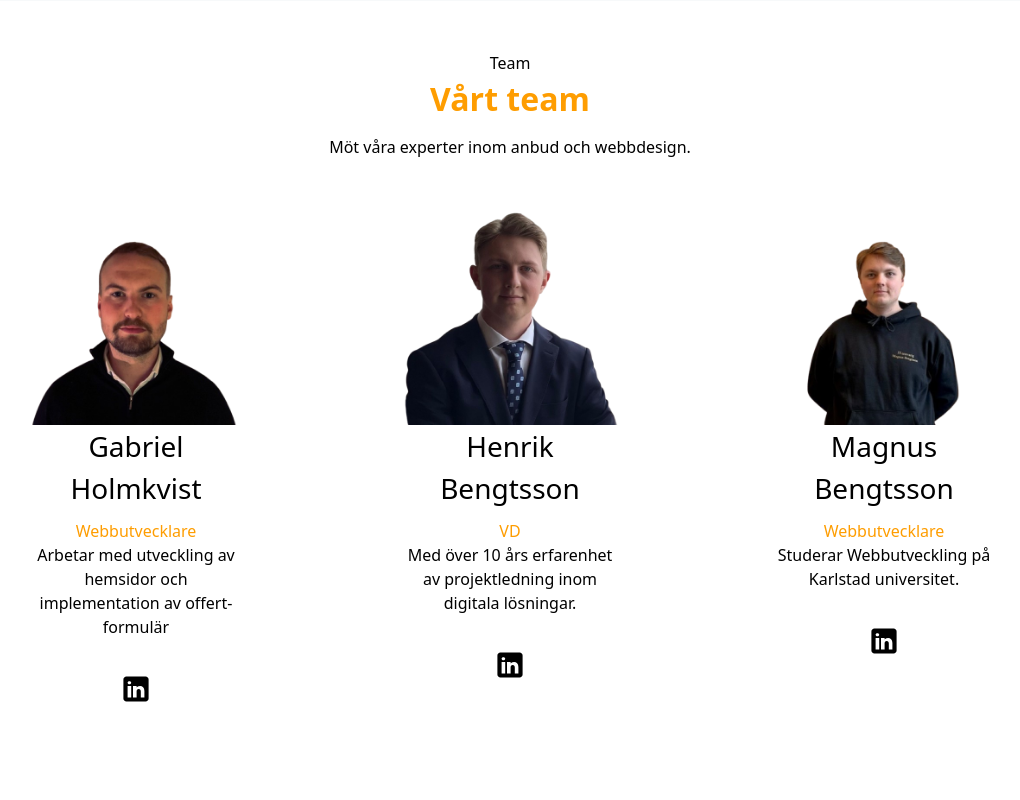
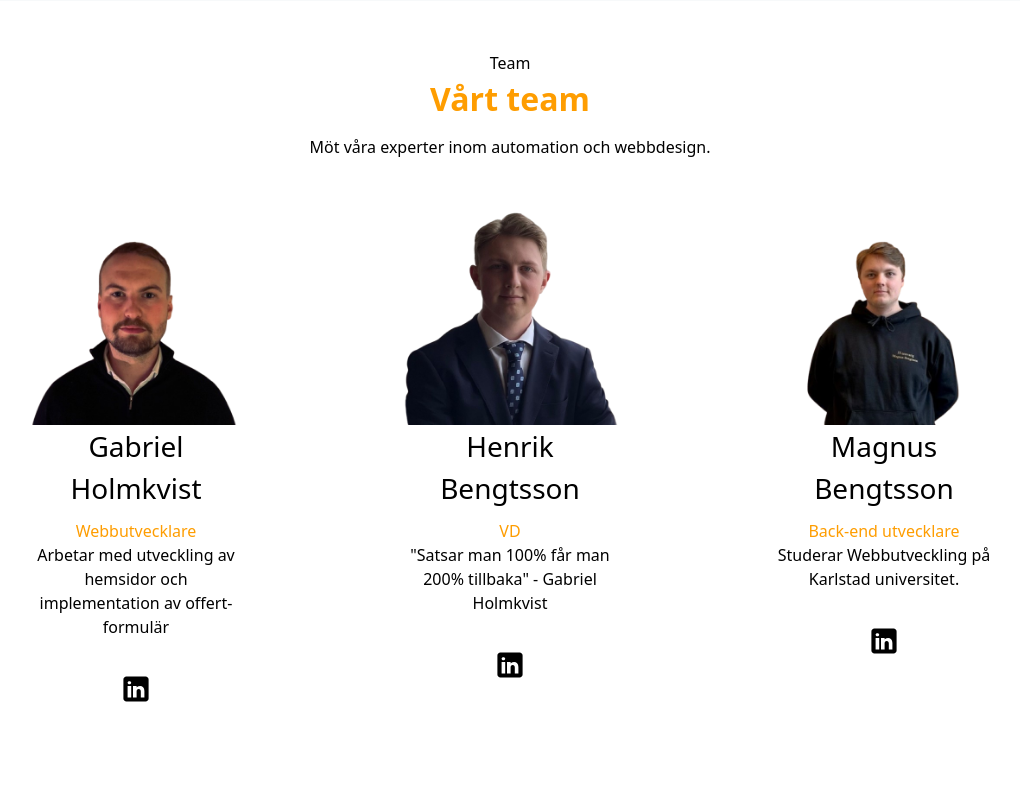
Before and after one commit to Wolkano/wolkano, a Vue app in the folder wolkano/: page /#/OfferMe in a window 1280 px wide. Shown: the part 1380-2180 px from the top of the page, without its empty margins (130-1150 px from the left). Built offline with nearby package versions, Linux system fonts and the light colour scheme.

Commit message:
asfsafasfdasf

```diff
--- a/wolkano/src/components/OurTeam.vue
+++ b/wolkano/src/components/OurTeam.vue
@@ -2,7 +2,7 @@
   <div class="mainDiv">
     <p>Team</p>
     <h2>Vårt team</h2>
-    <p>Möt våra experter inom anbud och webbdesign.</p>
+    <p>Möt våra experter inom automation och webbdesign.</p>
     <div class="contactGrid">
       <div
         class="contactCard"
@@ -45,9 +45,7 @@
         <img src="../assets/henrik.png" />
         <h3>Henrik Bengtsson</h3>
         <p class="role">VD</p>
-        <p>
-          Med över 10 års erfarenhet av projektledning inom digitala lösningar.
-        </p>
+        <p>"Satsar man 100% får man 200% tillbaka" - Gabriel Holmkvist</p>
         <div class="icons">
           <a href="https://www.linkedin.com/in/bengtssonhenrik/" target="_blank"
             ><svg
@@ -73,7 +71,7 @@
       >
         <img src="../assets/magnus.png" />
         <h3>Magnus Bengtsson</h3>
-        <p class="role">Webbutvecklare</p>
+        <p class="role">Back-end utvecklare</p>
         <p>Studerar Webbutveckling på Karlstad universitet.</p>
         <div class="icons">
           <a
@@ -154,7 +152,7 @@
       }
       img {
         max-height: 300px;
-        object-fit: cover;
+        object-fit: contain;
       }
       .icons {
         display: flex;
--- a/wolkano/src/views/AboutView.vue
+++ b/wolkano/src/views/AboutView.vue
@@ -13,7 +13,10 @@
       </div>
 
       <div class="image">
-        <img class="businessManImage" src="https://placehold.co/600x400" />
+        <img
+          class="businessManImage"
+          src="https://images.unsplash.com/photo-1522071820081-009f0129c71c?q=80&w=2070&auto=format&fit=crop&ixlib=rb-4.0.3&ixid=M3wxMjA3fDB8MHxwaG90by1wYWdlfHx8fGVufDB8fHx8fA%3D%3D"
+        />
       </div>
     </div>
   </div>
--- a/wolkano/src/views/OfferMeView.vue
+++ b/wolkano/src/views/OfferMeView.vue
@@ -13,7 +13,7 @@
           :delay="50"
         >
           <img
-            src="https://images.unsplash.com/photo-1719937050445-098888c0625e?q=80&w=1974&auto=format&fit=crop&ixlib=rb-4.0.3&ixid=M3wxMjA3fDF8MHxwaG90by1wYWdlfHx8fGVufDB8fHx8fA%3D%3D"
+            src="https://images.unsplash.com/photo-1507238691740-187a5b1d37b8?q=80&w=1955&auto=format&fit=crop&ixlib=rb-4.0.3&ixid=M3wxMjA3fDB8MHxwaG90by1wYWdlfHx8fGVufDB8fHx8fA%3D%3D"
           />
         </div>
         <div
@@ -78,7 +78,7 @@
 import InfoTextSection from "@/components/InfoTextSection.vue";
 import OffertForm from "@/components/OffertForm.vue";
 import OurTeam from "@/components/OurTeam.vue";
-import QuestionsBanner from "@/components/QuestionsBanner.vue";
+//import QuestionsBanner from "@/components/QuestionsBanner.vue";
 </script>
 
 <style lang="scss" scoped>
@@ -121,6 +121,7 @@ import QuestionsBanner from "@/components/QuestionsBanner.vue";
 
       img {
         aspect-ratio: 1 / 1;
+        object-fit: cover;
         border-radius: 10px;
       }
     }
```
